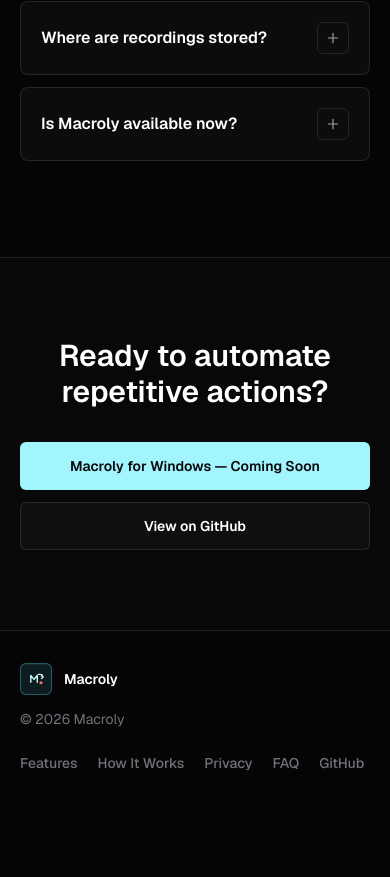
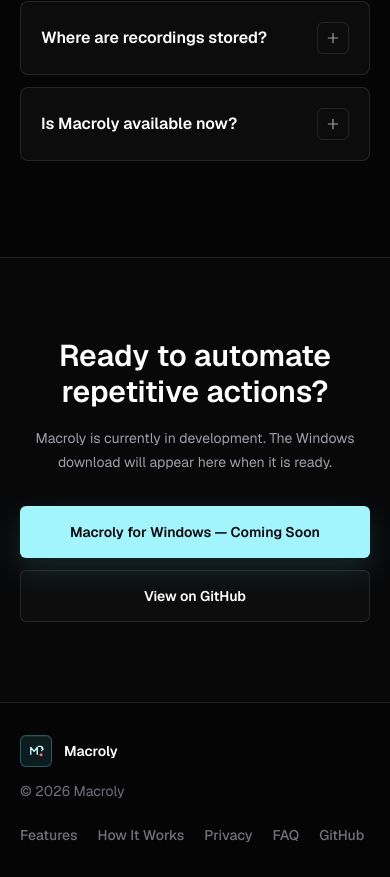
Before and after one commit to bibop28/Macrosty, a Next.js app: page / in a window 390 px wide. Shown: the part 5911-6788 px from the top of the page. Before the commit the page ends 6716 px from the top, so only its background shows below. Built offline with nearby package versions, Linux system fonts and the light colour scheme.

Commit message:
Refactor CTA component; enhance layout and styling, add development notice for Windows download

```diff
--- a/components/CTA.js
+++ b/components/CTA.js
@@ -1,21 +1,29 @@
 export default function CTA() {
   return (
-    <section id="download" className="border-t border-white/10 bg-[#080809] px-5 py-20 sm:px-6 lg:px-8">
+    <section
+      id="download"
+      className="border-t border-white/10 bg-[#080809] px-5 py-20 sm:px-6 lg:px-8 lg:py-24"
+      data-reveal
+    >
       <div className="mx-auto max-w-5xl text-center">
         <h2 className="text-3xl font-semibold tracking-normal text-white sm:text-4xl">
           Ready to automate repetitive actions?
         </h2>
+        <p className="mx-auto mt-4 max-w-xl text-sm leading-6 text-zinc-400">
+          Macroly is currently in development. The Windows download will appear
+          here when it is ready.
+        </p>
         <div className="mt-8 flex flex-col justify-center gap-3 sm:flex-row">
           <a
             href="#download"
             aria-disabled="true"
-            className="inline-flex h-12 items-center justify-center rounded-md bg-cyan-200 px-5 text-sm font-semibold text-zinc-950 transition hover:bg-cyan-100"
+            className="inline-flex min-h-[52px] items-center justify-center rounded-md bg-cyan-200 px-5 py-3 text-sm font-semibold text-zinc-950 shadow-[0_12px_30px_rgba(103,232,249,0.14)] transition hover:-translate-y-0.5 hover:bg-cyan-100 active:translate-y-0"
           >
             Macroly for Windows — Coming Soon
           </a>
           <a
             href="#"
-            className="inline-flex h-12 items-center justify-center rounded-md border border-white/10 bg-white/[0.03] px-5 text-sm font-semibold text-white transition hover:border-white/20 hover:bg-white/[0.06]"
+            className="inline-flex min-h-[52px] items-center justify-center rounded-md border border-white/10 bg-white/[0.025] px-5 py-3 text-sm font-semibold text-white transition hover:-translate-y-0.5 hover:border-white/20 hover:bg-white/[0.06] active:translate-y-0"
           >
             View on GitHub
           </a>
```
